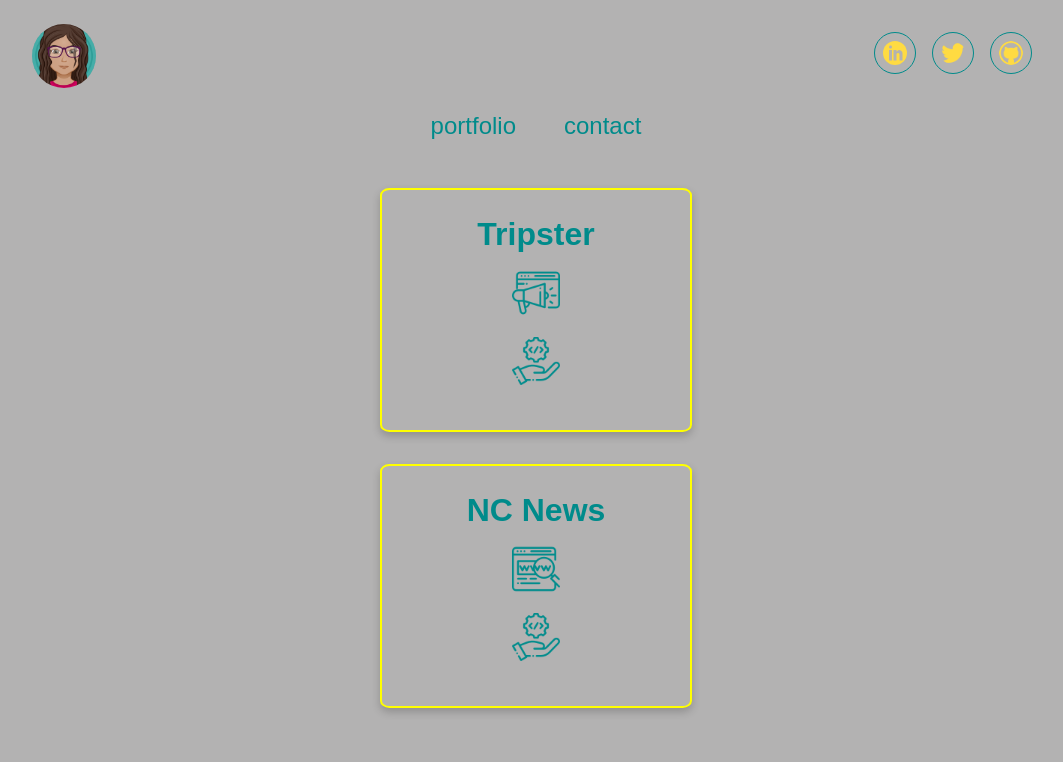
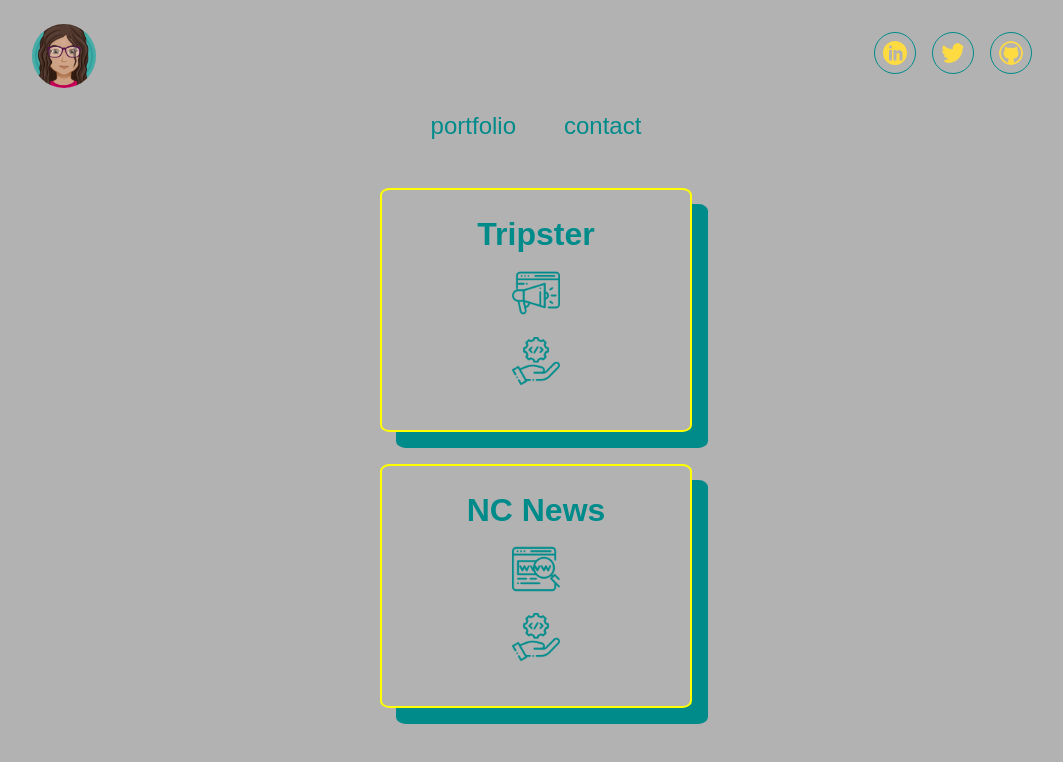
Before and after one commit to ixesta/Ixesta, a React (Create React App) app: page /portfolio in a window 1280 px wide. Shown: the top 762 px of the page, without its empty margins (104-1167 px from the left). Built offline with nearby package versions, Linux system fonts and the light colour scheme; a web font is replaced by a local one.

Commit message:
shadow to cards

```diff
--- a/src/App.css
+++ b/src/App.css
@@ -53,6 +53,7 @@ a:hover {
     border: .16em solid yellow;
     display: flex;
     margin-left: 4em;
+    box-shadow: 1em 1em darkcyan;
 }
 
 .cards {
```
